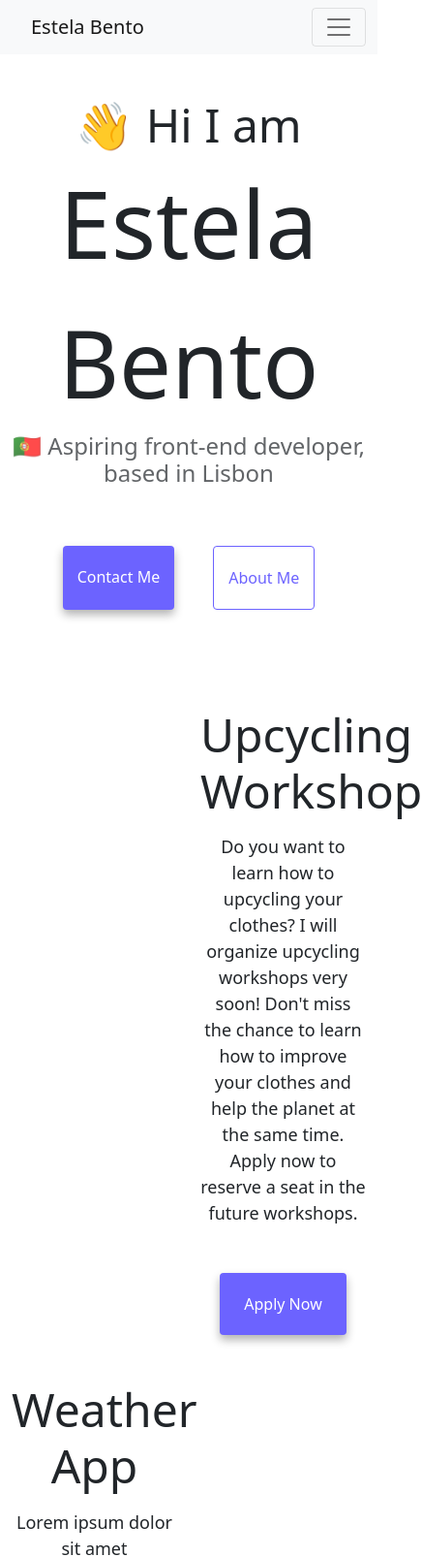
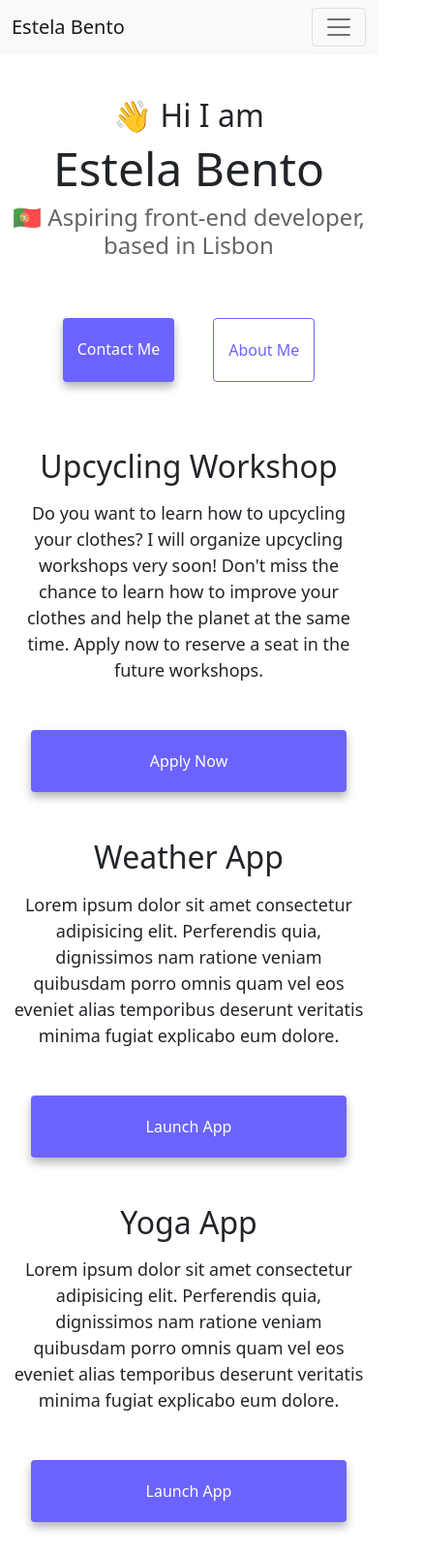
Before and after one commit to estelbento/homework-3, a plain HTML site: page index.html in a window 390 px wide. Shown: the top 1606 px of the page at 97% size, 436 px wide, since content can reach past the window. Drawn offline with nearby package versions, Linux system fonts and the light colour scheme.

Commit message:
update css

```diff
--- a/index.html
+++ b/index.html
@@ -66,30 +66,32 @@
       </div>
     </nav>
     <h2 class="text-center">👋 Hi I am</h2>
-    <h1>Estela Bento</h1>
-    <h3>🇵🇹 Aspiring front-end developer, based in Lisbon</h3>
-    <div class="navigation-links">
+    <h1 class="text-center">Estela Bento</h1>
+    <h3 class="text-center">
+      🇵🇹 Aspiring front-end developer, based in Lisbon
+    </h3>
+    <div class="navigation-links mb-5">
       <a
         href="/about.html#contact"
-        class="contact-link"
+        class="primary-link"
         title="Contact Estela Bento"
         >Contact me</a
       >
-      <a href="/about.html" class="about-link" title="About Estela Bento"
+      <a href="/about.html" class="secondary-link" title="About Estela Bento"
         >About me</a
       >
     </div>
 
     <div class="container">
       <div class="row">
-        <div class="col-6">
+        <div class="col-sm-6">
           <img
             src="/src/upcycling-image.png"
             alt="Upcycling project"
             class="img-fluid rounded border d-none d-sm-block"
           />
         </div>
-        <div class="col-6">
+        <div class="col-sm-6">
           <h2 class="mb-3">Upcycling Workshop</h2>
           <p>
             Do you want to learn how to upcycling your clothes? I will organize
@@ -108,7 +110,7 @@
         </div>
       </div>
       <div class="row mt-5">
-        <div class="col-6">
+        <div class="col-sm-6">
           <h2 class="mb-3">Weather App</h2>
           <p>
             Lorem ipsum dolor sit amet consectetur adipisicing elit. Perferendis
@@ -116,13 +118,16 @@
             eos eveniet alias temporibus deserunt veritatis minima fugiat
             explicabo eum dolore.
           </p>
-          <div class="mt-5 mb-5">
-            <a href="#" class="primary-link" title="Weather Project"
+          <div class="mt-5">
+            <a
+              href="#"
+              class="primary-link project-link"
+              title="Weather Project"
               >Launch app</a
             >
           </div>
         </div>
-        <div class="col-6">
+        <div class="col-sm-6">
           <img
             src="/src/weather-image.png"
             alt="Weather Project"
@@ -131,14 +136,14 @@
         </div>
       </div>
       <div class="row mt-5">
-        <div class="col-6">
+        <div class="col-sm-6">
           <img
             src="/src/yoga-image.png"
             alt="Yoga Project"
             class="img-fluid rounded border d-none d-sm-block"
           />
         </div>
-        <div class="col-6">
+        <div class="col-sm-6">
           <h2 class="mb-3">Yoga App</h2>
           <p>
             Lorem ipsum dolor sit amet consectetur adipisicing elit. Perferendis
@@ -147,7 +152,9 @@
             explicabo eum dolore.
           </p>
           <div class="mt-5">
-            <a href="#" class="primary-link" title="Yoga Project">Launch app</a>
+            <a href="#" class="primary-link project-link" title="Yoga Project"
+              >Launch app</a
+            >
           </div>
         </div>
       </div>
--- a/src/style.css
+++ b/src/style.css
@@ -4,41 +4,13 @@
   --box-shadow: 0 5px 10px rgba(0, 0, 0, 0.3);
 }
 
-@media (max-width: 576px) {
-  h2 {
-    font-size: 32px;
-    text-align: center;
-  }
-
-  h1 {
-    font-size: 48px;
-    line-height: 1.5;
-  }
-
-  p {
-    text-align: center;
-  }
-
-  a {
-    display: block;
-    text-align: center;
-    margin: 0 20px;
-  }
-
-  .project-link {
-    display: block;
-    text-align: center;
-    margin: 0 20px;
-  }
-}
-
 body {
-  margin-top: 100px;
+  margin: 100px 0;
 }
 
 h1,
+h2,
 h3 {
-  text-align: center;
   margin: 0;
 }
 
@@ -48,7 +20,6 @@ h1 {
 
 h2 {
   font-size: 48px;
-  margin: 0;
 }
 
 h3 {
@@ -61,9 +32,43 @@ p {
   line-height: 1.5;
 }
 
-img {
-  max-width: 100%;
-  height: auto;
+.navigation-links {
+  display: flex;
+  margin-top: 40px;
+  justify-content: center;
+}
+
+.navigation-links a {
+  margin: 20px;
+}
+
+.primary-link {
+  border-radius: 4px;
+  padding: 20px 15px;
+  text-decoration: none;
+  text-transform: capitalize;
+  background: var(--primary-color);
+  box-shadow: var(--box-shadow);
+  color: white;
+}
+
+.primary-link:hover {
+  color: white;
+}
+
+.secondary-link {
+  border-radius: 4px;
+  padding: 20px 15px;
+  text-decoration: none;
+  text-transform: capitalize;
+  color: var(--primary-color);
+  border: 1px solid var(--primary-color);
+}
+
+.homepage-link {
+  color: var(--primary-color);
+  text-align: center;
+  display: block;
 }
 
 .about-paragraphs {
@@ -72,32 +77,6 @@ img {
 
 .about-paragraphs p {
   margin: 10px;
-}
-
-.navigation-links {
-  display: flex;
-  margin-top: 40px;
-  justify-content: center;
-  padding-bottom: 80px;
-}
-
-.navigation-links a {
-  margin: 20px;
-  border-radius: 4px;
-  padding: 20px 15px;
-  text-decoration: none;
-  text-transform: capitalize;
-}
-
-.contact-link {
-  background: var(--primary-color);
-  box-shadow: var(--box-shadow);
-  color: white;
-}
-
-.about-link {
-  color: var(--primary-color);
-  border: 1px solid var(--primary-color);
 }
 
 .email-link {
@@ -112,12 +91,24 @@ img {
   text-decoration: underline;
 }
 
-.primary-link {
-  border-radius: 4px;
-  padding: 20px 15px;
-  text-decoration: none;
-  text-transform: capitalize;
-  background: var(--primary-color);
-  box-shadow: var(--box-shadow);
-  color: white;
+@media (max-width: 576px) {
+  h1 {
+    font-size: 48px;
+    line-height: 1.5;
+  }
+
+  h2 {
+    font-size: 32px;
+    text-align: center;
+  }
+
+  p {
+    text-align: center;
+  }
+
+  .project-link {
+    display: block;
+    text-align: center;
+    margin: 0 20px;
+  }
 }
```
Also changed, not shown: about.html (+7 -5 lines).
